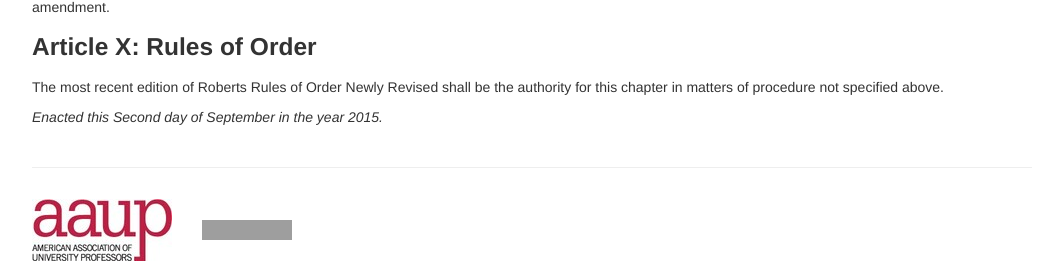
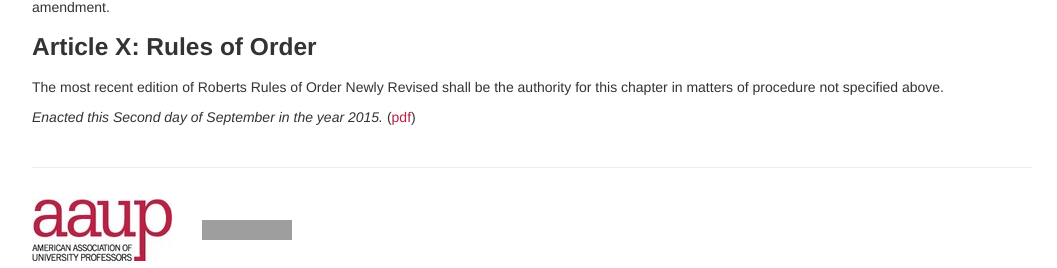
Before and after one commit to aaupmadison/aaupmadison.github.io, a Jekyll site: the page built from bylaws.md, in a window 1280 px wide and 900 px high, scrolled down 1976 px. Shown: the part 629-897 px from the top of the window, without its empty margins (108-1165 px from the left). Built offline with Jekyll 4.4.1, drawn with Linux system fonts in a browser that asks for light colours; grey boxes are pictures that could not be loaded.

Commit message:
bylaws.md: add link to PDF

```diff
--- a/bylaws.md
+++ b/bylaws.md
@@ -235,3 +235,4 @@ specified above.
 
 
 _Enacted this Second day of September in the year 2015._
+([pdf](docs/AAUP-MADISON-Bylaws-20150902.pdf))
```
